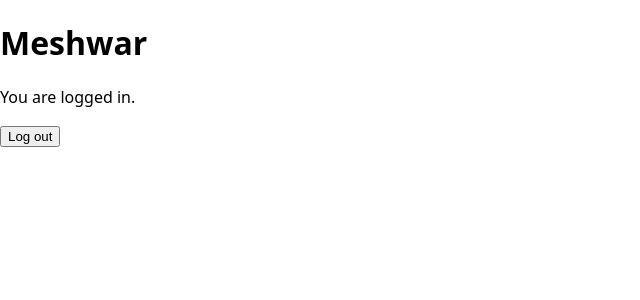
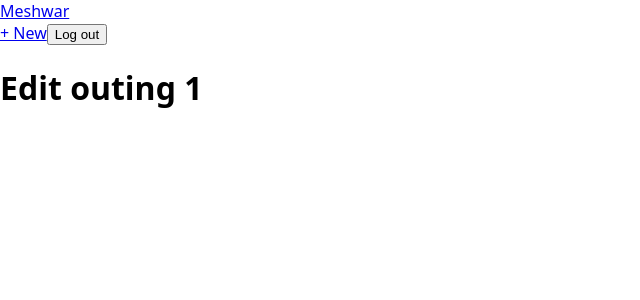
Before and after one commit to wadih-tawk/meshwar, a React (Vite) app in the folder client/: page /outings/1/edit in a window 1280 px wide. Shown: the top 300 px of the page, without its empty margins (0-640 px from the left). Built offline with nearby package versions, Linux system fonts and the light colour scheme; no server answers; sample sign-in values are in the browser's storage.

Commit message:
Part 12: client-side routing with protected routes

```diff
--- a/client/package.json
+++ b/client/package.json
@@ -11,7 +11,8 @@
   },
   "dependencies": {
     "react": "^19.3.1",
-    "react-dom": "^19.3.1"
+    "react-dom": "^19.3.1",
+    "react-router-dom": "^7.18.6"
   },
   "devDependencies": {
     "@eslint/js": "^10.0.1",
--- a/client/src/App.jsx
+++ b/client/src/App.jsx
@@ -1,26 +1,29 @@
-import { useState } from 'react';
-import { useAuth } from './auth/AuthContext.js';
+import { Navigate, Route, Routes } from 'react-router-dom';
+import Layout from './components/Layout.jsx';
+import ProtectedRoute from './components/ProtectedRoute.jsx';
 import LoginPage from './pages/LoginPage.jsx';
 import SignupPage from './pages/SignupPage.jsx';
+import OutingsPage from './pages/OutingsPage.jsx';
+import NewOutingPage from './pages/NewOutingPage.jsx';
+import OutingPage from './pages/OutingPage.jsx';
+import EditOutingPage from './pages/EditOutingPage.jsx';
+import NotFoundPage from './pages/NotFoundPage.jsx';
 
 export default function App() {
-  const { token, logout } = useAuth();
-  const [screen, setScreen] = useState('login');
-
-  if (token) {
-    return (
-      <main>
-        <h1>Meshwar</h1>
-        <p>You are logged in.</p>
-        <button type="button" onClick={logout}>
-          Log out
-        </button>
-      </main>
-    );
-  }
-
-  if (screen === 'signup') {
-    return <SignupPage onShowLogin={() => setScreen('login')} />;
-  }
-  return <LoginPage onShowSignup={() => setScreen('signup')} />;
+  return (
+    <Routes>
+      <Route path="/" element={<Navigate to="/outings" replace />} />
+      <Route path="/login" element={<LoginPage />} />
+      <Route path="/signup" element={<SignupPage />} />
+      <Route element={<ProtectedRoute />}>
+        <Route element={<Layout />}>
+          <Route path="/outings" element={<OutingsPage />} />
+          <Route path="/outings/new" element={<NewOutingPage />} />
+          <Route path="/outings/:id" element={<OutingPage />} />
+          <Route path="/outings/:id/edit" element={<EditOutingPage />} />
+        </Route>
+      </Route>
+      <Route path="*" element={<NotFoundPage />} />
+    </Routes>
+  );
 }
--- /dev/null
+++ b/client/src/components/Layout.jsx
@@ -0,0 +1,29 @@
+import { Link, Outlet } from 'react-router-dom';
+import { useAuth } from '../auth/AuthContext.js';
+
+export default function Layout() {
+  const { logout } = useAuth();
+
+  return (
+    <>
+      <header className="topbar">
+        <div className="topbar-inner">
+          <Link to="/outings" className="brand">
+            Meshwar
+          </Link>
+          <nav className="topbar-actions">
+            <Link to="/outings/new" className="button">
+              + New
+            </Link>
+            <button type="button" className="button button-quiet" onClick={logout}>
+              Log out
+            </button>
+          </nav>
+        </div>
+      </header>
+      <main className="page">
+        <Outlet />
+      </main>
+    </>
+  );
+}
--- /dev/null
+++ b/client/src/components/ProtectedRoute.jsx
@@ -0,0 +1,7 @@
+import { Navigate, Outlet } from 'react-router-dom';
+import { useAuth } from '../auth/AuthContext.js';
+
+export default function ProtectedRoute() {
+  const { token } = useAuth();
+  return token ? <Outlet /> : <Navigate to="/login" replace />;
+}
--- a/client/src/main.jsx
+++ b/client/src/main.jsx
@@ -1,13 +1,16 @@
 import { StrictMode } from 'react';
 import { createRoot } from 'react-dom/client';
+import { BrowserRouter } from 'react-router-dom';
 import { AuthProvider } from './auth/AuthProvider.jsx';
 import App from './App.jsx';
 import './index.css';
 
 createRoot(document.getElementById('root')).render(
   <StrictMode>
-    <AuthProvider>
-      <App />
-    </AuthProvider>
+    <BrowserRouter>
+      <AuthProvider>
+        <App />
+      </AuthProvider>
+    </BrowserRouter>
   </StrictMode>
 );
--- /dev/null
+++ b/client/src/pages/EditOutingPage.jsx
@@ -0,0 +1,6 @@
+import { useParams } from 'react-router-dom';
+
+export default function EditOutingPage() {
+  const { id } = useParams();
+  return <h1>Edit outing {id}</h1>;
+}
--- a/client/src/pages/LoginPage.jsx
+++ b/client/src/pages/LoginPage.jsx
@@ -1,10 +1,16 @@
 import { useState } from 'react';
+import { Link, Navigate, useNavigate } from 'react-router-dom';
 import { useAuth } from '../auth/AuthContext.js';
 
-export default function LoginPage({ onShowSignup }) {
-  const { login } = useAuth();
+export default function LoginPage() {
+  const { token, login } = useAuth();
+  const navigate = useNavigate();
   const [error, setError] = useState('');
   const [busy, setBusy] = useState(false);
+
+  if (token) {
+    return <Navigate to="/outings" replace />;
+  }
 
   async function handleSubmit(e) {
     e.preventDefault();
@@ -13,6 +19,7 @@ export default function LoginPage({ onShowSignup }) {
     setError('');
     try {
       await login(form.get('email'), form.get('password'));
+      navigate('/outings');
     } catch (err) {
       setError(err.message);
       setBusy(false);
@@ -44,10 +51,7 @@ export default function LoginPage({ onShowSignup }) {
           </button>
         </form>
         <p className="small">
-          No account yet?{' '}
-          <button type="button" onClick={onShowSignup}>
-            Sign up
-          </button>
+          No account yet? <Link to="/signup">Sign up</Link>
         </p>
       </div>
     </main>
--- /dev/null
+++ b/client/src/pages/NewOutingPage.jsx
@@ -0,0 +1,3 @@
+export default function NewOutingPage() {
+  return <h1>New outing</h1>;
+}
--- /dev/null
+++ b/client/src/pages/NotFoundPage.jsx
@@ -0,0 +1,16 @@
+import { Link } from 'react-router-dom';
+
+export default function NotFoundPage() {
+  return (
+    <main className="auth">
+      <div className="auth-card">
+        <p className="brand">Meshwar</p>
+        <h1>Page not found</h1>
+        <p className="muted">There is nothing at this address.</p>
+        <Link to="/outings" className="button">
+          Go to my outings
+        </Link>
+      </div>
+    </main>
+  );
+}
--- /dev/null
+++ b/client/src/pages/OutingPage.jsx
@@ -0,0 +1,6 @@
+import { useParams } from 'react-router-dom';
+
+export default function OutingPage() {
+  const { id } = useParams();
+  return <h1>Outing {id}</h1>;
+}
--- /dev/null
+++ b/client/src/pages/OutingsPage.jsx
@@ -0,0 +1,3 @@
+export default function OutingsPage() {
+  return <h1>My outings</h1>;
+}
--- a/client/src/pages/SignupPage.jsx
+++ b/client/src/pages/SignupPage.jsx
@@ -1,10 +1,16 @@
 import { useState } from 'react';
+import { Link, Navigate, useNavigate } from 'react-router-dom';
 import { useAuth } from '../auth/AuthContext.js';
 
-export default function SignupPage({ onShowLogin }) {
-  const { signup } = useAuth();
+export default function SignupPage() {
+  const { token, signup } = useAuth();
+  const navigate = useNavigate();
   const [error, setError] = useState('');
   const [busy, setBusy] = useState(false);
+
+  if (token) {
+    return <Navigate to="/outings" replace />;
+  }
 
   async function handleSubmit(e) {
     e.preventDefault();
@@ -13,6 +19,7 @@ export default function SignupPage({ onShowLogin }) {
     setError('');
     try {
       await signup(form.get('name'), form.get('email'), form.get('password'));
+      navigate('/outings');
     } catch (err) {
       setError(err.message);
       setBusy(false);
@@ -49,10 +56,7 @@ export default function SignupPage({ onShowLogin }) {
           </button>
         </form>
         <p className="small">
-          Already have an account?{' '}
-          <button type="button" onClick={onShowLogin}>
-            Log in
-          </button>
+          Already have an account? <Link to="/login">Log in</Link>
         </p>
       </div>
     </main>
```
Also changed, not shown: 1 other file (tests, documents, lock files or other folders).
